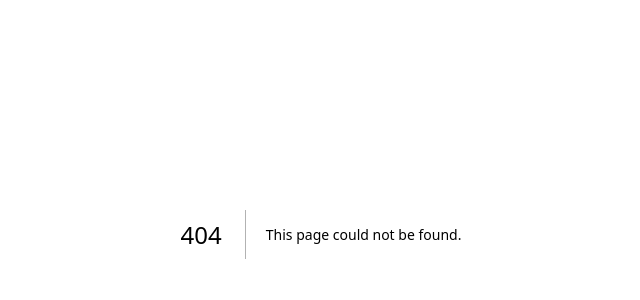
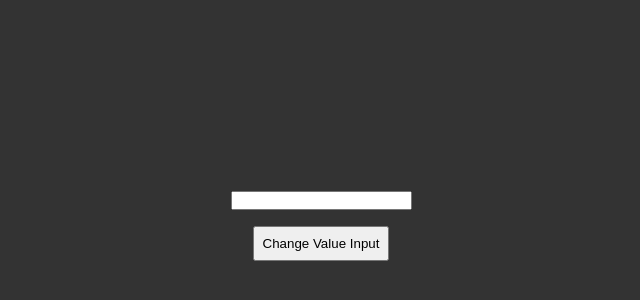
Before and after one commit to KayoRenato/trainingReact, a Next.js app: page /state/form in a window 1280 px wide. Before the commit this address had no page. Shown: the part 166-466 px from the top of the page, without its empty margins (319-959 px from the left). Built offline with nearby package versions, Linux system fonts and the light colour scheme.

Commit message:
chore: add Controlled Components

```diff
--- /dev/null
+++ b/pages/state/form.jsx
@@ -0,0 +1,30 @@
+import { useState } from "react";
+
+export default function forms() {
+    const [value, setValue] = useState("");
+
+
+    function changeInput() {
+        setValue(value + '!');
+    }
+
+    return (
+        <div style={
+            {
+                display: 'flex',
+                backgroundColor: '#333',
+                flexDirection: 'column',
+                height: '100vh',
+                width: '100%',
+                justifyContent: 'center',
+                alignItems: 'center',
+            }
+        }>
+            <input type="text" value={value}
+                onChange={e => setValue(e.target.value)} />
+            <button style={{padding: '8px', margin: '16px'}} onClick={changeInput}> Change Value Input </button>
+
+            <span>{value}</span>
+        </div>
+    );
+}
```
